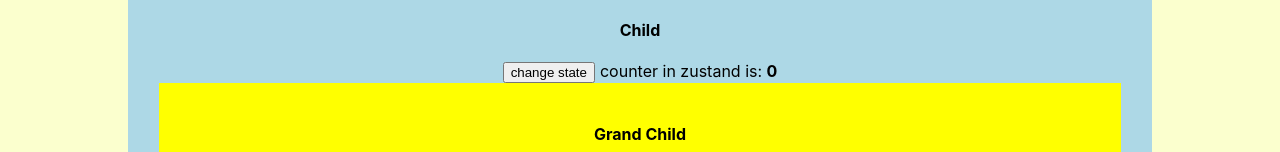
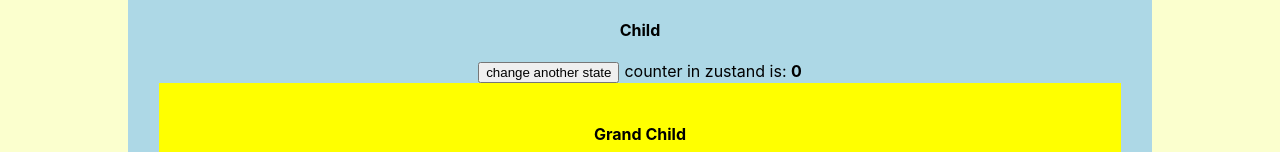
Before and after one commit to audreybozorgi/different-state-management-flow, a React (Create React App) app: page / in a window 1280 px wide. Shown: the part 1758-1910 px from the top of the page. Built offline with nearby package versions, Linux system fonts and the light colour scheme.

Commit message:
anothe another state to observer zustand behaviour

```diff
--- a/src/App3.js
+++ b/src/App3.js
@@ -9,6 +9,14 @@ const myZustandStore = create(function (set) {
       return set(function (state) {
         return {
           increaseCounterAction: ++state.counter,
+        };
+      });
+    },
+    anotherCounter: 0,
+    setAnotherCounter: function () {
+      return set(function (state) {
+        return {
+          increaseCounterAction: ++state.anotherCounter,
         };
       });
     },
@@ -24,7 +32,7 @@ function App3() {
   const setCounter = myZustandStore(function (state) {
     return state.setCounter;
   });
-  // console.log("render parent");
+  console.log("render parent");
 
   return (
     <div
@@ -63,7 +71,14 @@ const ChildComponent = ({ cbg }) => {
     return state.setCounter;
   });
 
-  // console.log("render child");
+  const anotherCounter = myZustandStore(function (state) {
+    return state.anotherCounter;
+  });
+  const setAnotherCounter = myZustandStore(function (state) {
+    return state.setAnotherCounter;
+  });
+
+  console.log("render child");
   return (
     <div
       style={{
@@ -78,9 +93,9 @@ const ChildComponent = ({ cbg }) => {
     >
       <h4>Child</h4>
       <div>
-        <button onClick={setCounter}>change state</button>
+        <button onClick={setAnotherCounter}>change another state</button>
         <span style={{ marginLeft: "5px" }}>
-          counter in zustand is: <b>{counter}</b>
+          counter in zustand is: <b>{anotherCounter}</b>
         </span>
       </div>
       <GrandChildComponent gbg="yellow" />
@@ -91,7 +106,7 @@ const ChildComponent = ({ cbg }) => {
 
 //grand child component ___________________________________________
 const GrandChildComponent = ({ gbg }) => {
-  // console.log("render grand child");
+  console.log("render grand child");
   return (
     <div
       style={{
@@ -122,7 +137,7 @@ const DescendantComponent = ({ dbg }) => {
   const setCounter = myZustandStore(function (state) {
     return state.setCounter;
   });
-  // console.log("render descendant");
+  console.log("render descendant");
   return (
     <div
       style={{
```
Also changed, not shown: src/App2.js (+4 -4 lines).
